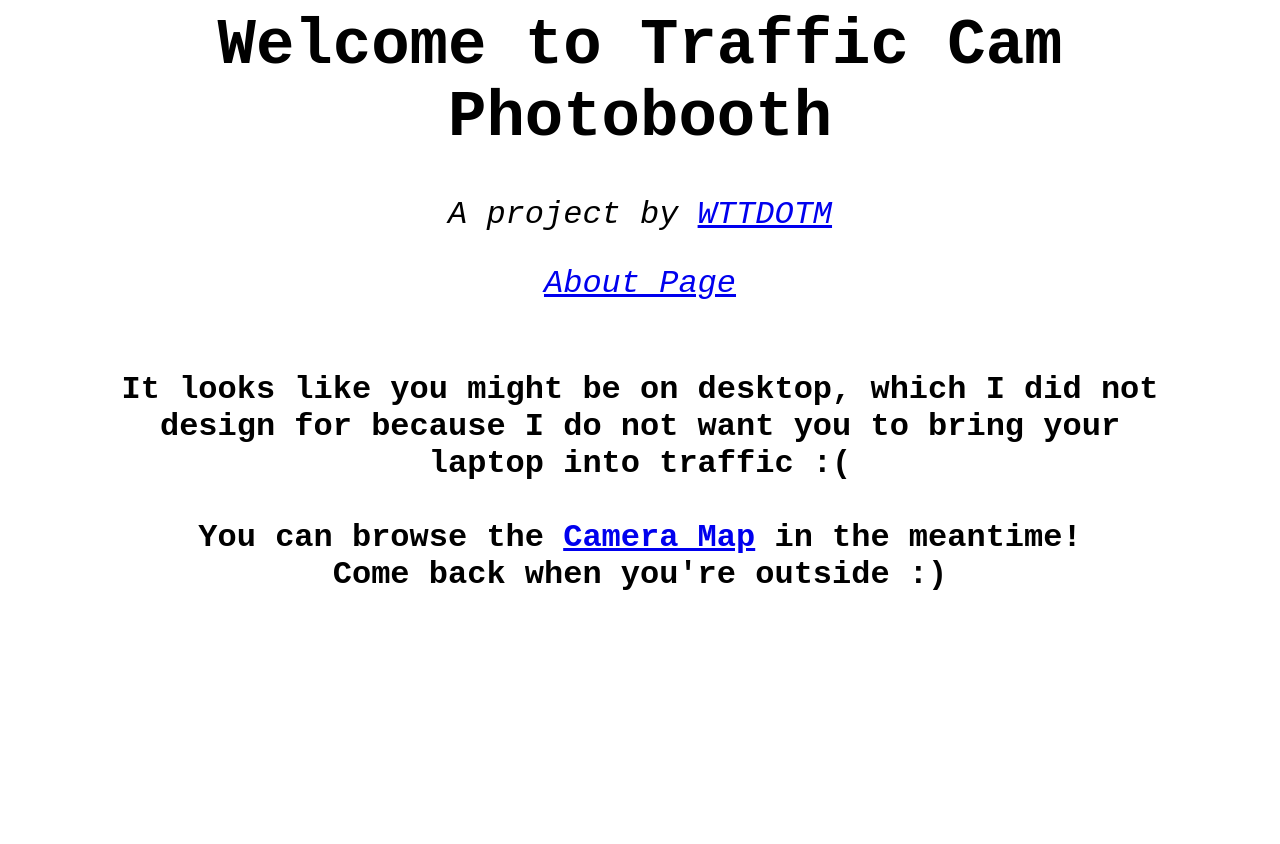
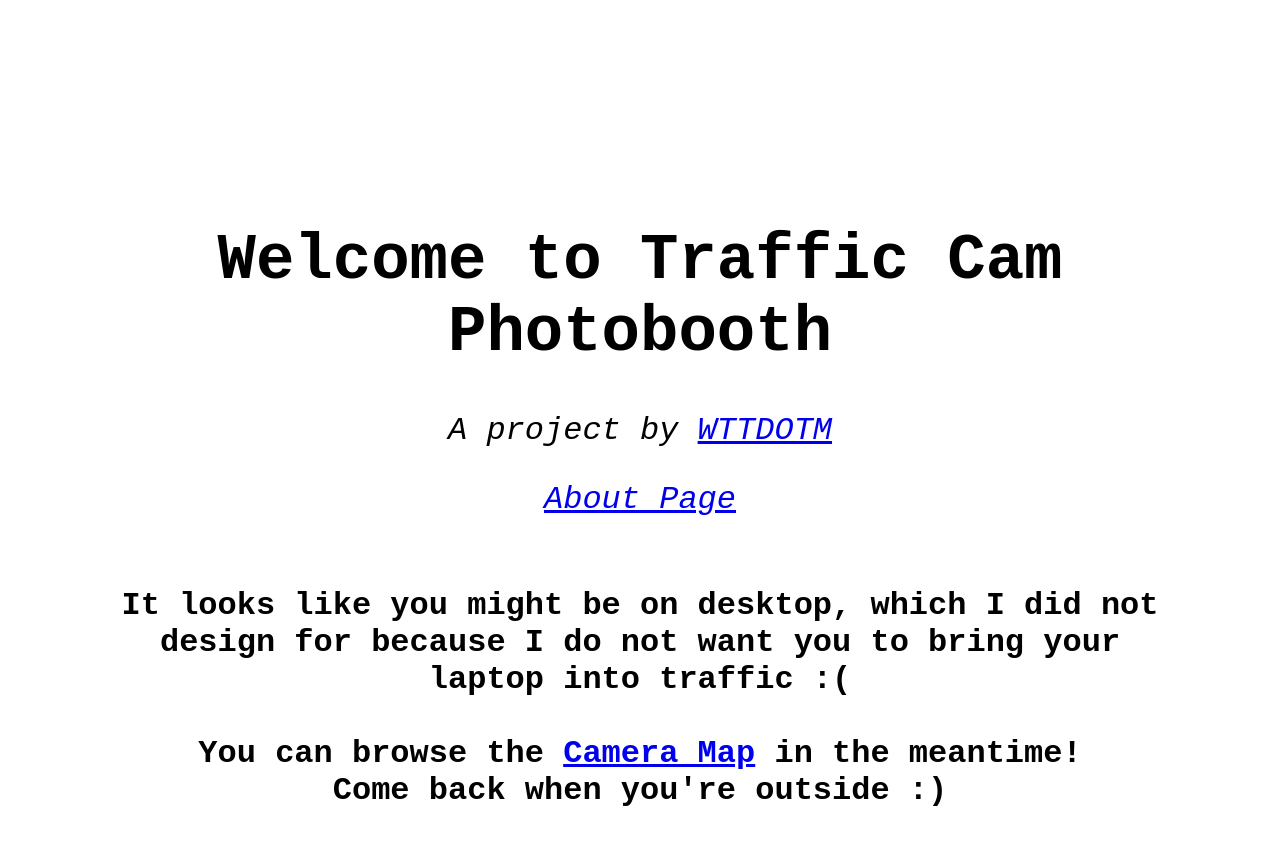
Before and after one commit to wttdotm/traffic_cam_photobooth, a plain HTML site: page index.html in a window 1280 px wide. Before the commit the page ends 800 px from the top, so only its background shows below. Drawn offline with Linux system fonts and the light colour scheme; no server answers.

Commit message:
styling fixes mainly

```diff
--- a/index.html
+++ b/index.html
@@ -47,7 +47,7 @@
     </style>
   </head>
   <body>
-      <div id="main">
+      <div class="main" id="main">
         <h1>Welcome to Traffic Cam Photobooth</h1>
         <p><i>A project by <a href="https://wttdotm.com">WTTDOTM</a></i></p>
         <p><i><a href="./about.html">About Page</a></i></p>
--- a/styles.css
+++ b/styles.css
@@ -6,14 +6,14 @@ html, body {
     width: 100%;
     display: flex;
     flex-direction: column;
-    justify-content: center;
+    justify-content: flex-start;
     align-items: center;
     font-family: 'Courier New', Courier, monospace;
 }
 
-#main {
+.main {
+    margin-top: 10vh;
     padding: 8%;
-    margin-top: -30vh;
     text-align: center;
     font-size: xx-large;
 }
```
Also changed, not shown: about.html (+3 -0 lines), findCamera.html (+4 -6 lines), README.md.
